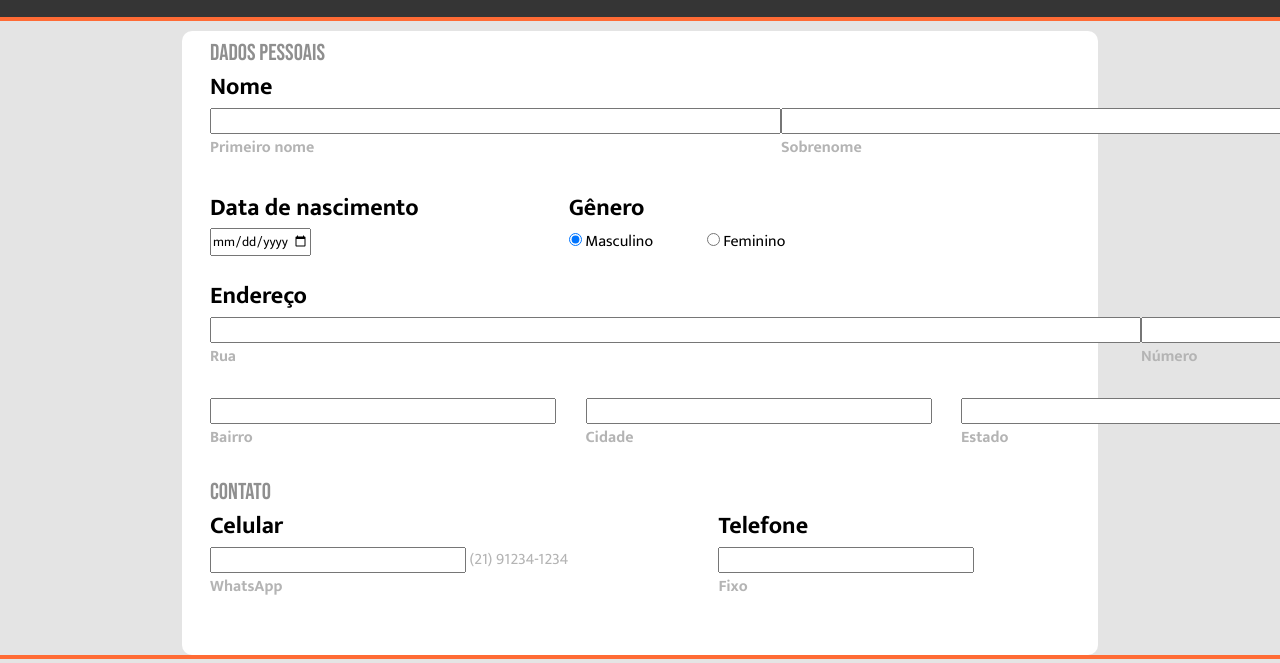
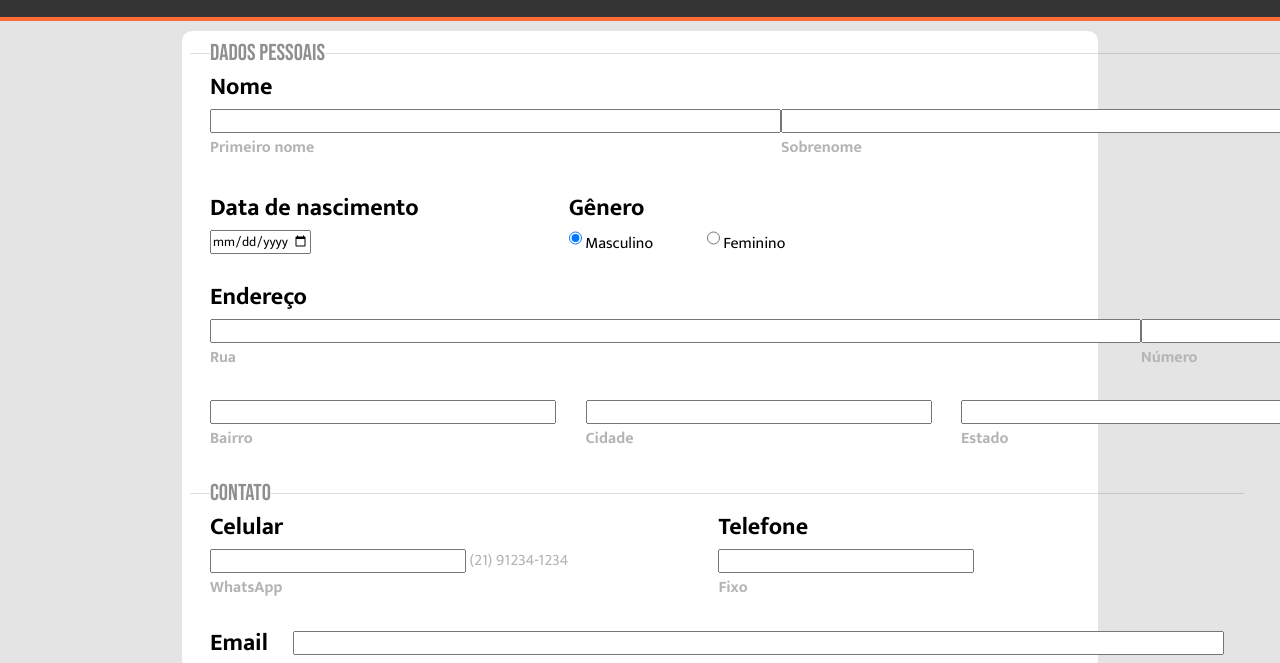
Before and after one commit to jpsantosss/form, a website: page index.html in a window 1280 px wide. Shown: the part 133-796 px from the top of the page. Drawn offline with nearby package versions, Linux system fonts and the light colour scheme.

Commit message:
update
arrumada a centralização e o tamanho do input de email

```diff
--- a/index.html
+++ b/index.html
@@ -99,6 +99,10 @@
                             </label>
                         </div>
                     </div>
+                    <div class="grupo-input-c">
+                        <h2>Email</h2>
+                        <input type="email" name="contato-email" id="contato-email" size="100">
+                    </div>
             </fieldset>
         </form>
     </main>
--- a/style.css
+++ b/style.css
@@ -49,7 +49,11 @@ legend{
 }
 fieldset{
     border: none;
+    border-top: 1px solid rgba(0, 0, 0, 0.13);
     padding: 0px 20px;
+}
+input{
+    height: 1.5em;
 }
 .grupo-input{
     display: flex;
@@ -59,6 +63,12 @@ fieldset{
     display: flex;
     gap: 150px;
     margin-bottom: 20px;
+}
+.grupo-input-c{
+    margin-top: -25px;
+    display: flex;
+    align-items: center;
+    gap: 25px;
 }
 .input-item > label{
     margin-right: 50px;
```
